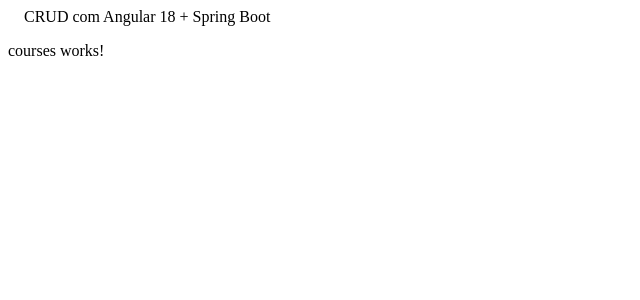
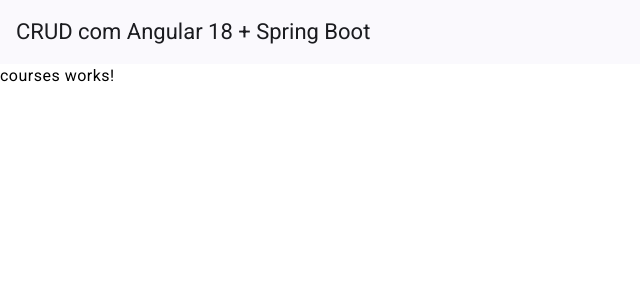
Before and after one commit to gabifp/crud-angular-18, an Angular app: page /courses in a window 1280 px wide. Shown: the top 300 px of the page, without its empty margins (0-640 px from the left). Built offline with nearby package versions, Linux system fonts and the light colour scheme.

Commit message:
chore: update project configuration to include angular material

```diff
--- a/angular.json
+++ b/angular.json
@@ -32,6 +32,7 @@
               }
             ],
             "styles": [
+              "@angular/material/prebuilt-themes/azure-blue.css",
               "src/styles.scss"
             ],
             "scripts": [],
@@ -96,6 +97,7 @@
               }
             ],
             "styles": [
+              "@angular/material/prebuilt-themes/azure-blue.css",
               "src/styles.scss"
             ],
             "scripts": []
--- a/src/app/app.config.ts
+++ b/src/app/app.config.ts
@@ -3,7 +3,8 @@
 
 import { routes } from './app.routes';
 import { provideClientHydration } from '@angular/platform-browser';
+import { provideAnimationsAsync } from '@angular/platform-browser/animations/async';
 
 export const appConfig: ApplicationConfig = {
-  providers: [provideZoneChangeDetection({ eventCoalescing: true }), provideRouter(routes), provideClientHydration()]
+  providers: [provideZoneChangeDetection({ eventCoalescing: true }), provideRouter(routes), provideClientHydration(), provideAnimationsAsync()]
 };
--- a/src/index.html
+++ b/src/index.html
@@ -6,8 +6,10 @@
   <base href="/">
   <meta name="viewport" content="width=device-width, initial-scale=1">
   <link rel="icon" type="image/x-icon" href="favicon.ico">
+  <link href="https://fonts.googleapis.com/css2?family=Roboto:wght@300;400;500&display=swap" rel="stylesheet">
+  <link href="https://fonts.googleapis.com/icon?family=Material+Icons" rel="stylesheet">
 </head>
-<body>
+<body class="mat-typography">
   <app-root></app-root>
 </body>
 </html>
--- a/src/styles.scss
+++ b/src/styles.scss
@@ -1 +1,4 @@
-/* You can add global styles to this file, and also import other style files */
+@import '@angular/material';
+
+html, body { height: 100%; }
+body { margin: 0; font-family: Roboto, "Helvetica Neue", sans-serif; }
```
